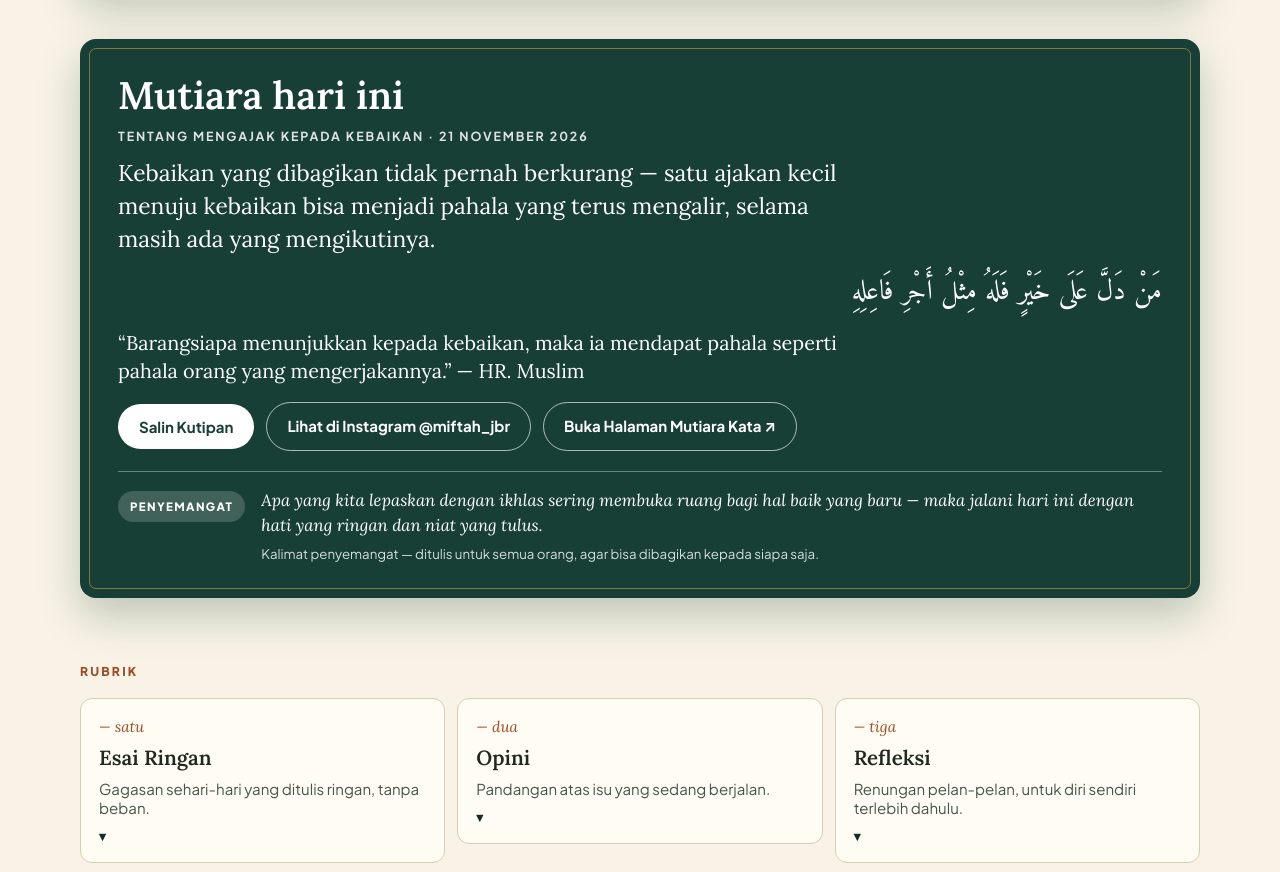
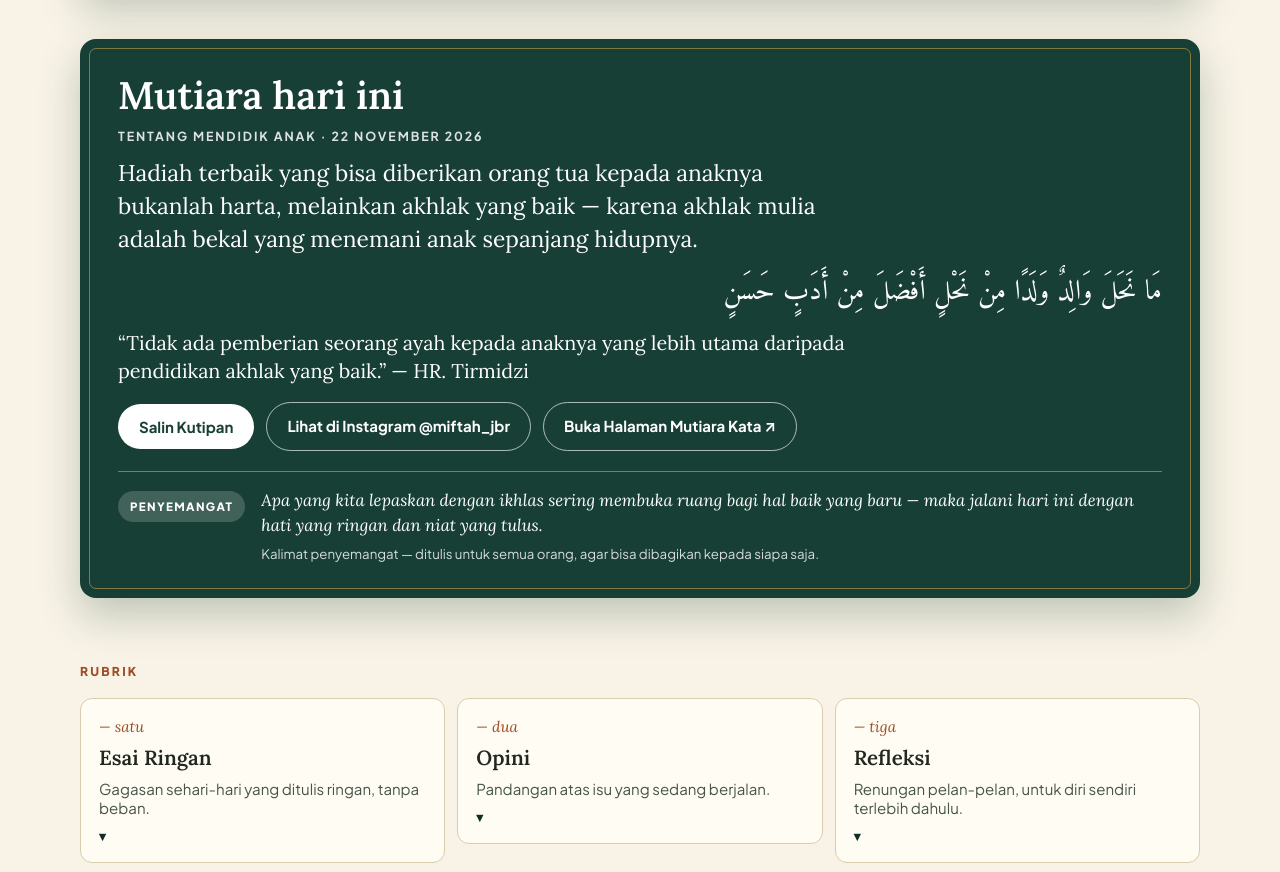
Before and after one commit to myef2018-ops/lesehan, a plain HTML site: page index.html in a window 1280 px wide. Shown: the part 3380-4252 px from the top of the page. Drawn offline with Linux system fonts and the light colour scheme; no server answers.

Commit message:
Mutiara 2026-11-22: mendidik anak

```diff
--- a/index.html
+++ b/index.html
@@ -355,10 +355,10 @@
     <div class="wrap">
       <div class="mutiara-panel">
         <h2>Mutiara hari ini</h2>
-        <p class="mutiara-date">Tentang mengajak kepada kebaikan · 21 November 2026</p>
-        <p class="mutiara-quote">Kebaikan yang dibagikan tidak pernah berkurang — satu ajakan kecil menuju kebaikan bisa menjadi pahala yang terus mengalir, selama masih ada yang mengikutinya.</p>
-        <p class="mutiara-ar" dir="rtl" lang="ar">مَنْ دَلَّ عَلَى خَيْرٍ فَلَهُ مِثْلُ أَجْرِ فَاعِلِهِ</p>
-        <p class="mutiara-tr">“Barangsiapa menunjukkan kepada kebaikan, maka ia mendapat pahala seperti pahala orang yang mengerjakannya.” — HR. Muslim</p>
+        <p class="mutiara-date">Tentang mendidik anak · 22 November 2026</p>
+        <p class="mutiara-quote">Hadiah terbaik yang bisa diberikan orang tua kepada anaknya bukanlah harta, melainkan akhlak yang baik — karena akhlak mulia adalah bekal yang menemani anak sepanjang hidupnya.</p>
+        <p class="mutiara-ar" dir="rtl" lang="ar">مَا نَحَلَ وَالِدٌ وَلَدًا مِنْ نَحْلٍ أَفْضَلَ مِنْ أَدَبٍ حَسَنٍ</p>
+        <p class="mutiara-tr">“Tidak ada pemberian seorang ayah kepada anaknya yang lebih utama daripada pendidikan akhlak yang baik.” — HR. Tirmidzi</p>
         <div class="mutiara-actions">
           <button class="btn btn-light" type="button" id="salin-kutipan">Salin Kutipan</button>
           <a class="btn btn-outline-w" href="https://www.instagram.com/miftah_jbr" target="_blank" rel="noopener">Lihat di Instagram @miftah_jbr</a>
@@ -635,7 +635,7 @@
     var btn = document.getElementById("salin-kutipan");
     var status = document.getElementById("copy-status");
     if (!btn || !status) return;
-    var text = "Kebaikan yang dibagikan tidak pernah berkurang — satu ajakan kecil menuju kebaikan bisa menjadi pahala yang terus mengalir, selama masih ada yang mengikutinya.\n\nمَنْ دَلَّ عَلَى خَيْرٍ فَلَهُ مِثْلُ أَجْرِ فَاعِلِهِ\n\n“Barangsiapa menunjukkan kepada kebaikan, maka ia mendapat pahala seperti pahala orang yang mengerjakannya.” — HR. Muslim\n\n— Mutiara hari ini, Lesehan (lesehan.my.id)";
+    var text = "Hadiah terbaik yang bisa diberikan orang tua kepada anaknya bukanlah harta, melainkan akhlak yang baik — karena akhlak mulia adalah bekal yang menemani anak sepanjang hidupnya.\n\nمَا نَحَلَ وَالِدٌ وَلَدًا مِنْ نَحْلٍ أَفْضَلَ مِنْ أَدَبٍ حَسَنٍ\n\n“Tidak ada pemberian seorang ayah kepada anaknya yang lebih utama daripada pendidikan akhlak yang baik.” — HR. Tirmidzi\n\n— Mutiara hari ini, Lesehan (lesehan.my.id)";
     function done(ok){
       status.textContent = ok ? "Kutipan tersalin — silakan dibagikan." : "Tidak dapat menyalin otomatis; tekan dan tahan teks kutipan untuk menyalinnya.";
     }
```
Also changed, not shown: mutiara.json (+8 -0 lines).
